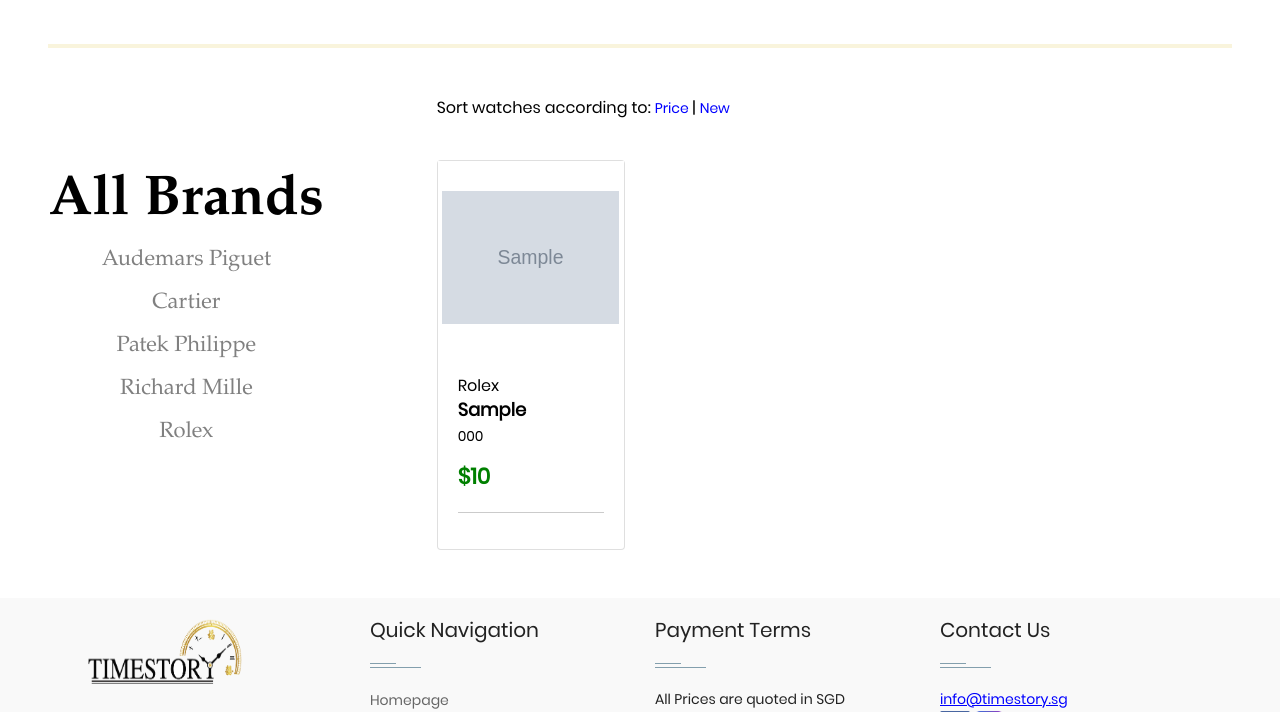
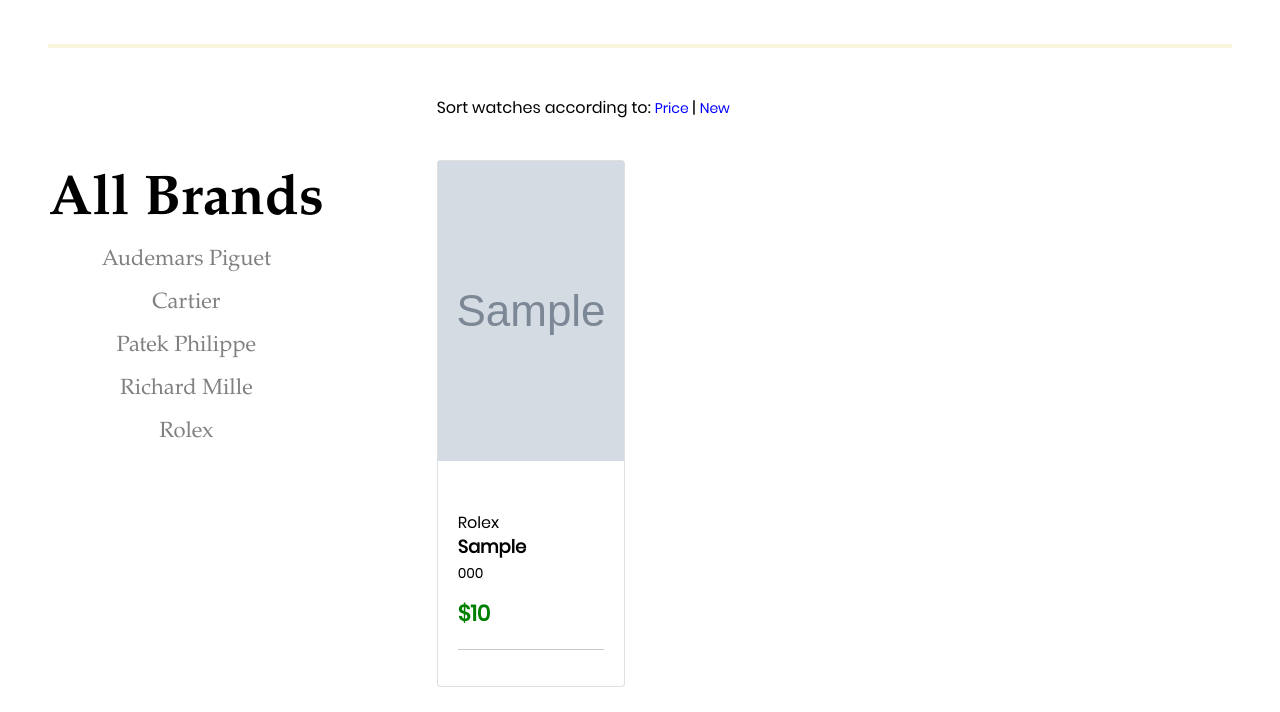
Before and after one commit to TimeStory-Project/TimeStory, a Django app: page /watches in a window 1280 px wide. Shown: the part 485-1197 px from the top of the page. Run offline with Django 3.2, Linux system fonts and the light colour scheme; tables that the repository leaves empty hold one stand-in row (values such as "Sample post"); grey boxes marked "Sample" are stand-in pictures; some libraries are stand-ins or nearby versions; some web fonts are replaced.

Commit message:
update card layout.

```diff
--- a/common/admin.py
+++ b/common/admin.py
@@ -40,6 +40,7 @@ class AdminImageWidget(AdminFileWidget):
 @admin.register(Product)
 class ProductAdmin(admin.ModelAdmin):
     list_display = ('image_display', 'brand', 'model', 'model_number', 'condition', 'updated_at', )
+    list_display_links = ('image_display', 'brand', 'model', 'model_number', 'condition', )
     search_fields = ('brand', 'model', 'model_number', 'condition')
     list_filter = ('brand', 'condition')
     inlines = [ImageAdmin]
--- a/template/main/watches.html
+++ b/template/main/watches.html
@@ -142,29 +142,10 @@
         **/
 
         .img-fluid {
-          max-width: 95%;
-          height: auto;
-
+          object-fit: cover;
+          width: 100%;
+          height: 300px;
         }
-
-        .img-resize {
-
-          width: auto;
-          height: auto;
-        }
-
-        /**
-        .crop-fluid {
-
-          height: 230px;
-          width: 300px;
-          overflow: hidden;
-         }
-         .crop img {
-          height: auto;
-          width: auto;
-         }
-         **/
 
          .card {
           width: 100%;
@@ -328,11 +309,9 @@
         <!--Start of Card-->
         <div class="card">
 
-          <div class="gap-15"></div>
 
           <!--Card image  src="https://fossil.scene7.com/is/image/FossilPartners/FS5688_1?$sfcc_fos_hi-res$" -->
           <div class="view overlay">
-            <div class="gap-1"></div>
             <div class="watchimage">
               <li class="crop">
               <a href="{% url 'product' pk=watch.pk %}">
@@ -398,12 +377,9 @@
        <!--Start of Card-->
        <div class="card">
 
-        <div class="gap-15"></div>
 
          <!--Card image image is 224x400-->
          <div class="view overlay">
-           <div class="gap-1"></div>
-
           <div class="watchimage">
             <li class="crop">
             <a href="{% url 'product' pk=watch.pk %}">
@@ -467,11 +443,9 @@
         <!--Start of Card-->
         <div class="card">
 
-          <div class="gap-15"></div>
 
           <!--Card image style="width:200px;height:230px;"-->
           <div class="view overlay">
-            <div class="gap-1"></div>
             <div class="watchimage">
               <li class="crop">
               <a href="{% url 'product' pk=watch.pk %}">
```
Also changed, not shown: template/main/home.html (+5 -20 lines), template/main/product.html (+12 -53 lines).
